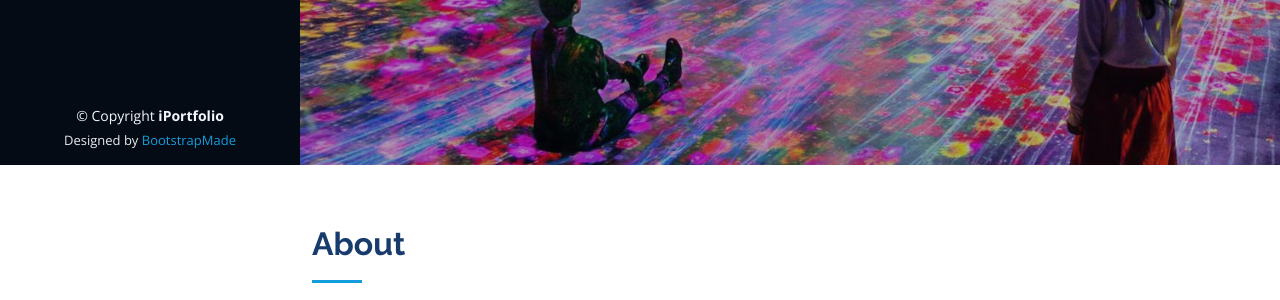
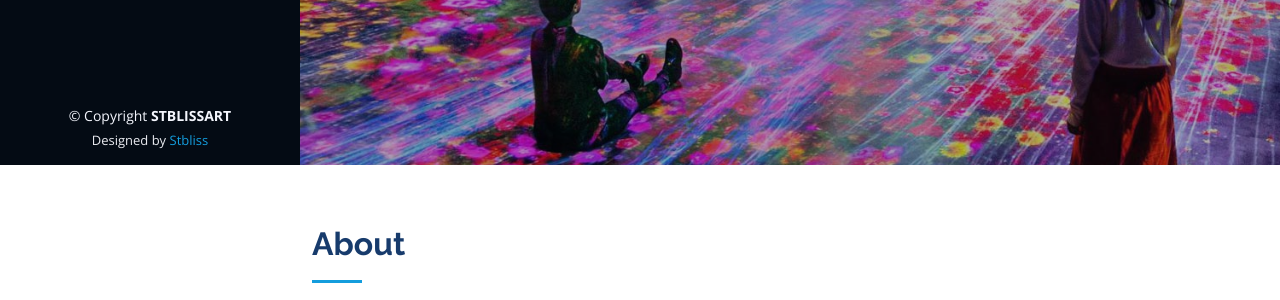
Before and after one commit to stbliss/my-portfolio, a PHP site: page / in a window 1280 px wide. Shown: the part 635-935 px from the top of the page. Run offline with PHP 8.4, Linux system fonts and the light colour scheme; some libraries are stand-ins or nearby versions.

Commit message:
iportfolio

```diff
--- a/index.php
+++ b/index.php
@@ -331,81 +331,81 @@
 
           <div class="col-lg-4 col-md-6 portfolio-item filter-app">
             <div class="portfolio-wrap">
-              <img src="../iPortfolio/photos/amazing.jpg" class="img-fluid" alt="">
+              <img src="./photos/amazing.jpg" class="img-fluid" alt="">
               <div class="portfolio-links">
-                <a href="../iPortfolio/photos/amazing.jpg" data-gallery="portfolioGallery" class="portfolio-lightbox" title="Amazing Art"><i class="bx bx-plus"></i></a>
+                <a href="./photos/amazing.jpg" data-gallery="portfolioGallery" class="portfolio-lightbox" title="Amazing Art"><i class="bx bx-plus"></i></a>
               </div>
             </div>
           </div>
 
           <div class="col-lg-4 col-md-6 portfolio-item filter-web">
             <div class="portfolio-wrap">
-              <img src="../iPortfolio/photos/awesome (2).jpg" class="img-fluid" alt="">
+              <img src="./photos/awesome (2).jpg" class="img-fluid" alt="">
               <div class="portfolio-links">
-                <a href="../iPortfolio/photos/awesome (2).jpg" data-gallery="portfolioGallery" class="portfolio-lightbox" title="Awesome Art"><i class="bx bx-plus"></i></a>
+                <a href="./photos/awesome (2).jpg" data-gallery="portfolioGallery" class="portfolio-lightbox" title="Awesome Art"><i class="bx bx-plus"></i></a>
               </div>
             </div>
           </div>
 
           <div class="col-lg-4 col-md-6 portfolio-item filter-app">
             <div class="portfolio-wrap">
-              <img src="../iPortfolio/photos/hair.jpg" class="img-fluid" alt="">
+              <img src="./photos/hair.jpg" class="img-fluid" alt="">
               <div class="portfolio-links">
-                <a href="../iPortfolio/photos/hair.jpg" data-gallery="portfolioGallery" class="portfolio-lightbox" title="Hair Art"><i class="bx bx-plus"></i></a>
+                <a href="./photos/hair.jpg" data-gallery="portfolioGallery" class="portfolio-lightbox" title="Hair Art"><i class="bx bx-plus"></i></a>
               </div>
             </div>
           </div>
 
           <div class="col-lg-4 col-md-6 portfolio-item filter-card">
             <div class="portfolio-wrap">
-              <img src="../iPortfolio/photos/Inexpensive-Art.jpg" class="img-fluid" alt="">
+              <img src="./photos/Inexpensive-Art.jpg" class="img-fluid" alt="">
               <div class="portfolio-links">
-                <a href="../iPortfolio/photos/Inexpensive-Art.jpg" data-gallery="portfolioGallery" class="portfolio-lightbox" title="Inexpensive-Art"><i class="bx bx-plus"></i></a>
+                <a href="./photos/Inexpensive-Art.jpg" data-gallery="portfolioGallery" class="portfolio-lightbox" title="Inexpensive-Art"><i class="bx bx-plus"></i></a>
               </div>
             </div>
           </div>
 
           <div class="col-lg-4 col-md-6 portfolio-item filter-web">
             <div class="portfolio-wrap">
-              <img src="../iPortfolio/photos/man-spiritual-body-art-.jpg" class="img-fluid" alt="">
+              <img src="./photos/man-spiritual-body-art-.jpg" class="img-fluid" alt="">
               <div class="portfolio-links">
-                <a href="../iPortfolio/photos/man-spiritual-body-art-.jpg" data-gallery="portfolioGallery" class="portfolio-lightbox" title="Man Spiritual Body Art"><i class="bx bx-plus"></i></a>
+                <a href="./photos/man-spiritual-body-art-.jpg" data-gallery="portfolioGallery" class="portfolio-lightbox" title="Man Spiritual Body Art"><i class="bx bx-plus"></i></a>
               </div>
             </div>
           </div>
 
           <div class="col-lg-4 col-md-6 portfolio-item filter-app">
             <div class="portfolio-wrap">
-              <img src="../iPortfolio/photos/music-art.jpg" class="img-fluid" alt="">
+              <img src="./photos/music-art.jpg" class="img-fluid" alt="">
               <div class="portfolio-links">
-                <a href="../iPortfolio/photos/music-art.jpg" data-gallery="portfolioGallery" class="portfolio-lightbox" title="Music Art"><i class="bx bx-plus"></i></a>
+                <a href="./photos/music-art.jpg" data-gallery="portfolioGallery" class="portfolio-lightbox" title="Music Art"><i class="bx bx-plus"></i></a>
               </div>
             </div>
           </div>
 
           <div class="col-lg-4 col-md-6 portfolio-item filter-card">
             <div class="portfolio-wrap">
-              <img src="../iPortfolio/photos/paint.jpg" class="img-fluid" alt="">
+              <img src="./photos/paint.jpg" class="img-fluid" alt="">
               <div class="portfolio-links">
-                <a href="../iPortfolio/photos/paint.jpg" data-gallery="portfolioGallery" class="portfolio-lightbox" title="Paint Art"><i class="bx bx-plus"></i></a>
+                <a href="./photos/paint.jpg" data-gallery="portfolioGallery" class="portfolio-lightbox" title="Paint Art"><i class="bx bx-plus"></i></a>
               </div>
             </div>
           </div>
 
           <div class="col-lg-4 col-md-6 portfolio-item filter-card">
             <div class="portfolio-wrap">
-              <img src="../iPortfolio/photos/beautiful-extraterrestrial.jpg" class="img-fluid" alt="">
+              <img src="./photos/beautiful-extraterrestrial.jpg" class="img-fluid" alt="">
               <div class="portfolio-links">
-                <a href="../iPortfolio/photos/beautiful-extraterrestrial.jpg" data-gallery="portfolioGallery" class="portfolio-lightbox" title="Beautiful-Extraterrestrial Art"><i class="bx bx-plus"></i></a>
+                <a href="./photos/beautiful-extraterrestrial.jpg" data-gallery="portfolioGallery" class="portfolio-lightbox" title="Beautiful-Extraterrestrial Art"><i class="bx bx-plus"></i></a>
               </div>
             </div>
           </div>
 
           <div class="col-lg-4 col-md-6 portfolio-item filter-web">
             <div class="portfolio-wrap">
-              <img src="../iPortfolio/photos/music-art.jpg" class="img-fluid" alt="">
+              <img src="./photos/music-art.jpg" class="img-fluid" alt="">
               <div class="portfolio-links">
-                <a href="../iPortfolio/photos/music-art.jpg" data-gallery="portfolioGallery" class="portfolio-lightbox" title="Music Art"><i class="bx bx-plus"></i></a>
+                <a href="./photos/music-art.jpg" data-gallery="portfolioGallery" class="portfolio-lightbox" title="Music Art"><i class="bx bx-plus"></i></a>
               </div>
             </div>
           </div>
@@ -605,14 +605,14 @@
   <footer id="footer">
     <div class="container">
       <div class="copyright">
-        &copy; Copyright <strong><span>iPortfolio</span></strong>
+        &copy; Copyright <strong><span>STBLISSART</span></strong>
       </div>
       <div class="credits">
         <!-- All the links in the footer should remain intact. -->
         <!-- You can delete the links only if you purchased the pro version. -->
         <!-- Licensing information: https://bootstrapmade.com/license/ -->
         <!-- Purchase the pro version with working PHP/AJAX contact form: https://bootstrapmade.com/iportfolio-bootstrap-portfolio-websites-template/ -->
-        Designed by <a href="https://bootstrapmade.com/">BootstrapMade</a>
+        Designed by <a href="https://bootstrapmade.com/">Stbliss</a>
       </div>
     </div>
   </footer><!-- End  Footer -->
```
